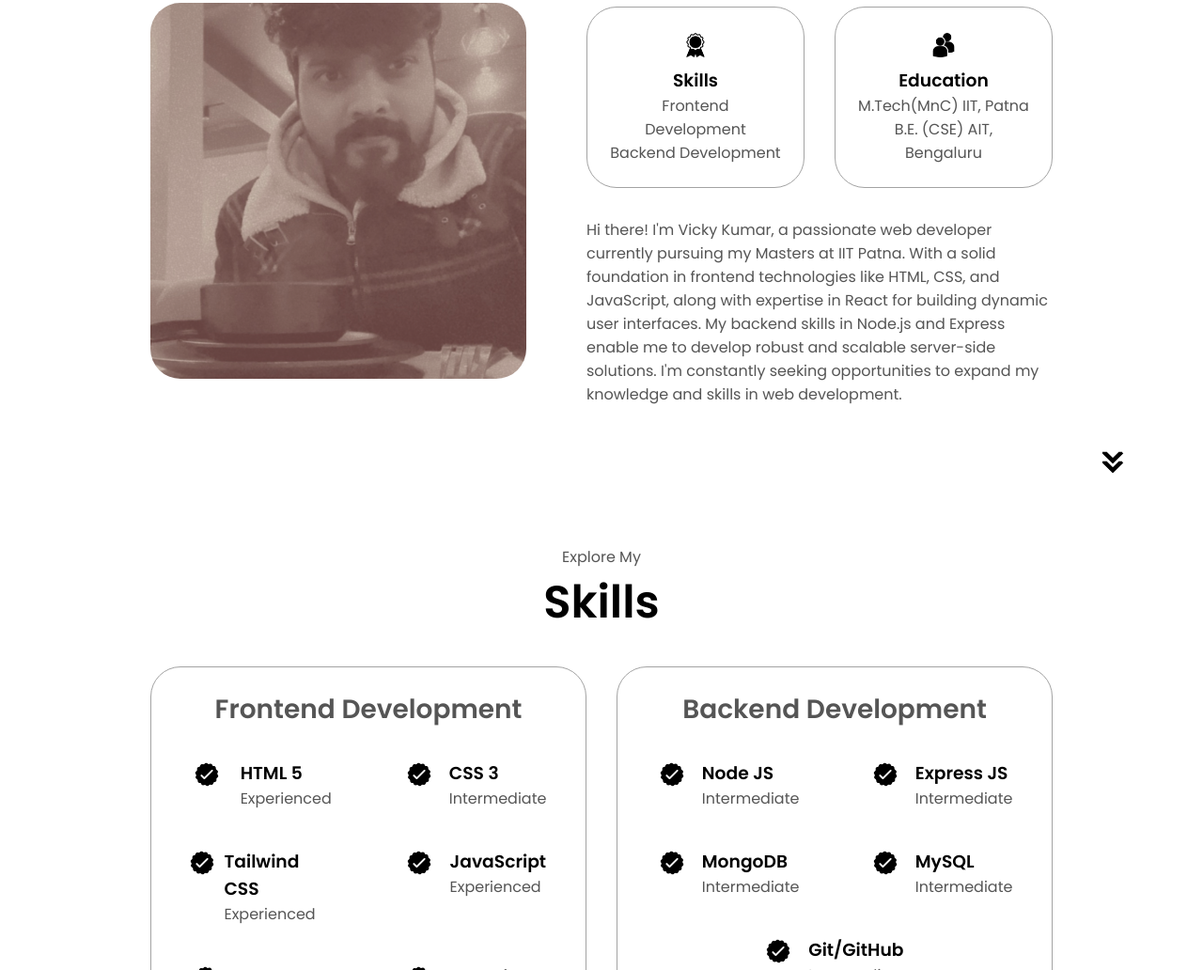
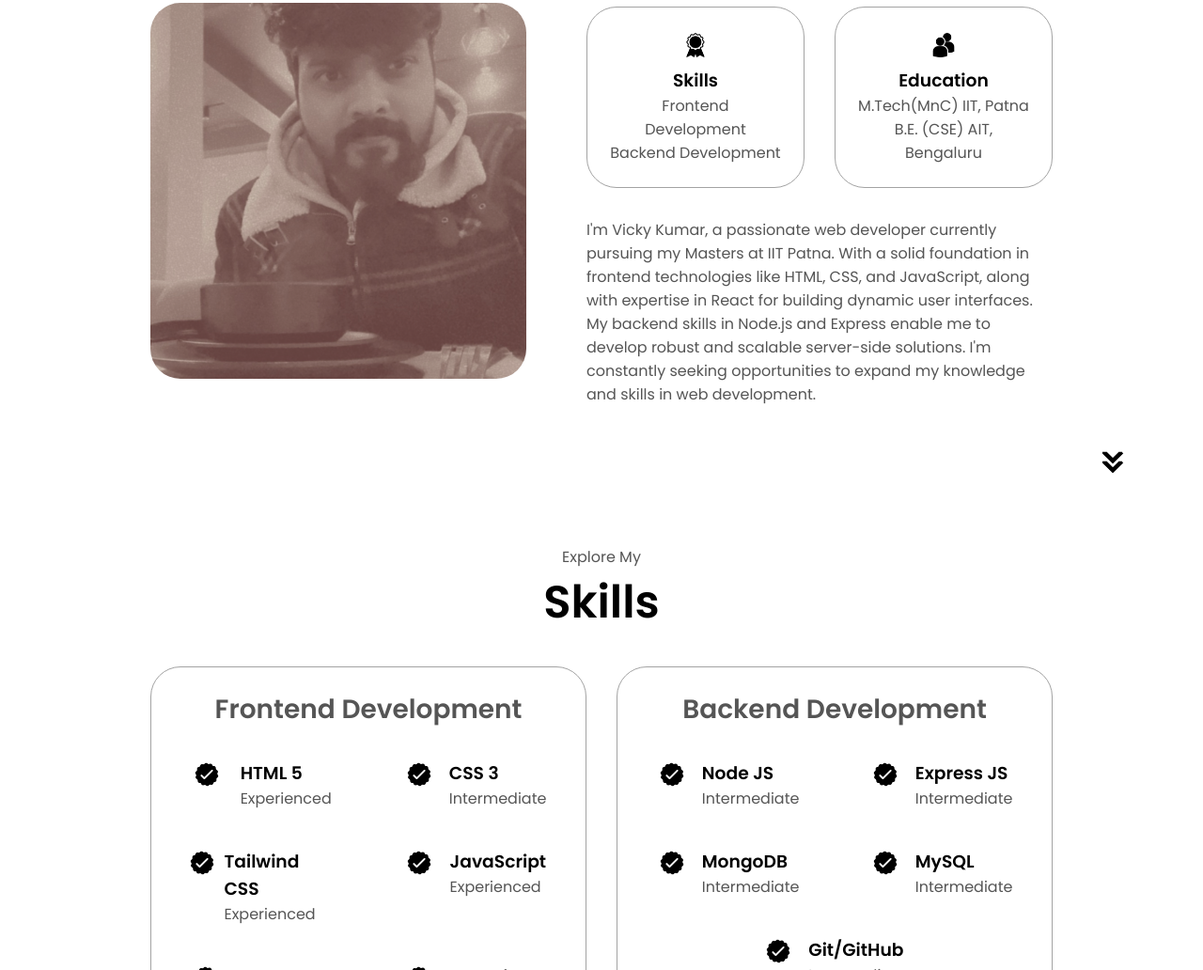
Before and after one commit to Vicky91661/vicky-sPortfolio, a plain HTML site: page index.html in a window 1280 px wide. Shown: the part 1116-2148 px from the top of the page at 94% size. Drawn offline with Linux system fonts and the light colour scheme.

Commit message:
updated intro

```diff
--- a/index.html
+++ b/index.html
@@ -105,7 +105,7 @@
           </div>
           <div class="text-container">
             <p>
-              Hi there! I'm Vicky Kumar, a passionate web developer currently pursuing my
+              I'm Vicky Kumar, a passionate web developer currently pursuing my
               Masters at IIT Patna. With a solid foundation in frontend technologies like HTML, CSS, and
               JavaScript, along with expertise in React for building dynamic user interfaces. My backend skills in Node.js and Express
               enable me to develop robust and scalable server-side solutions.
```
